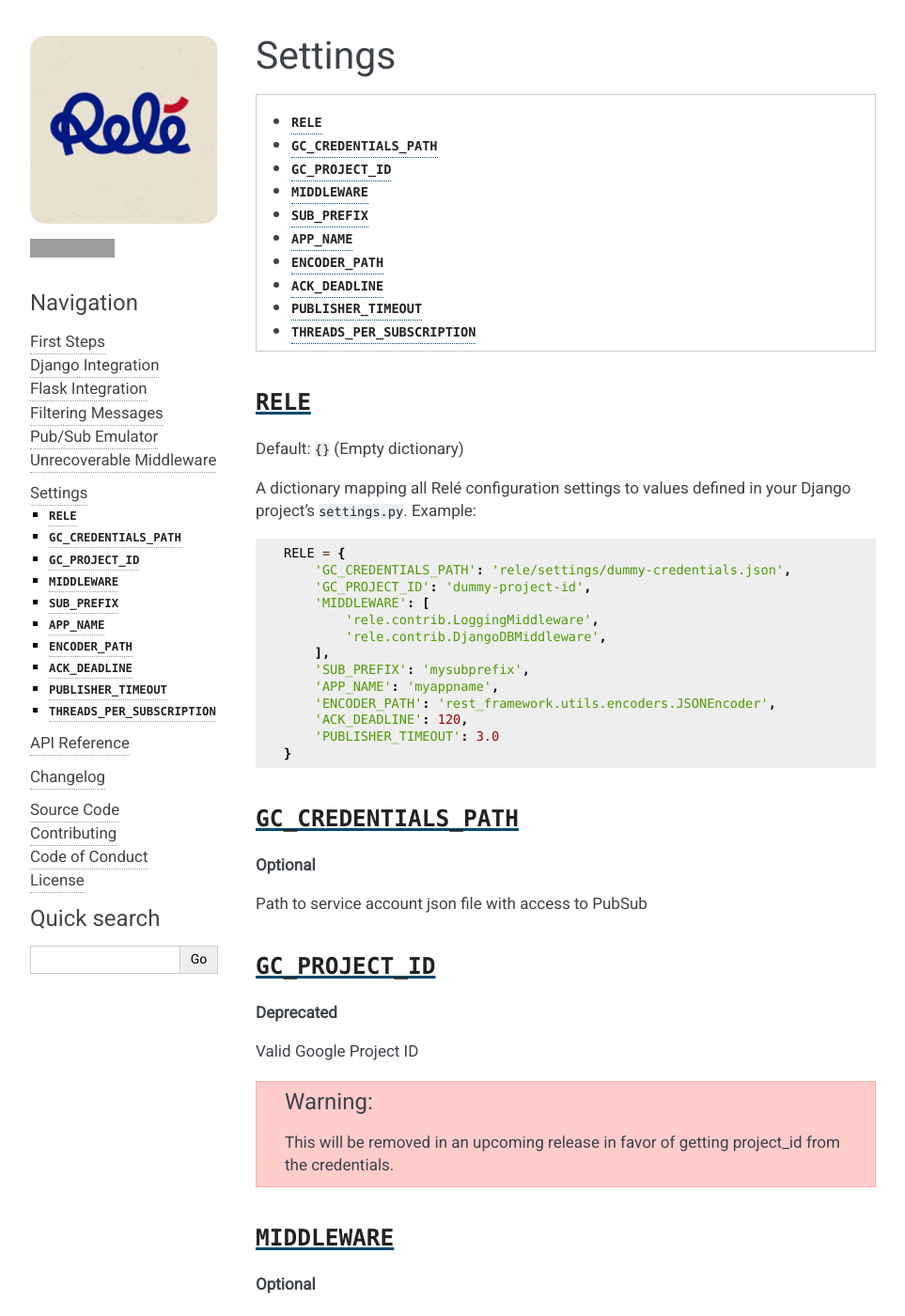
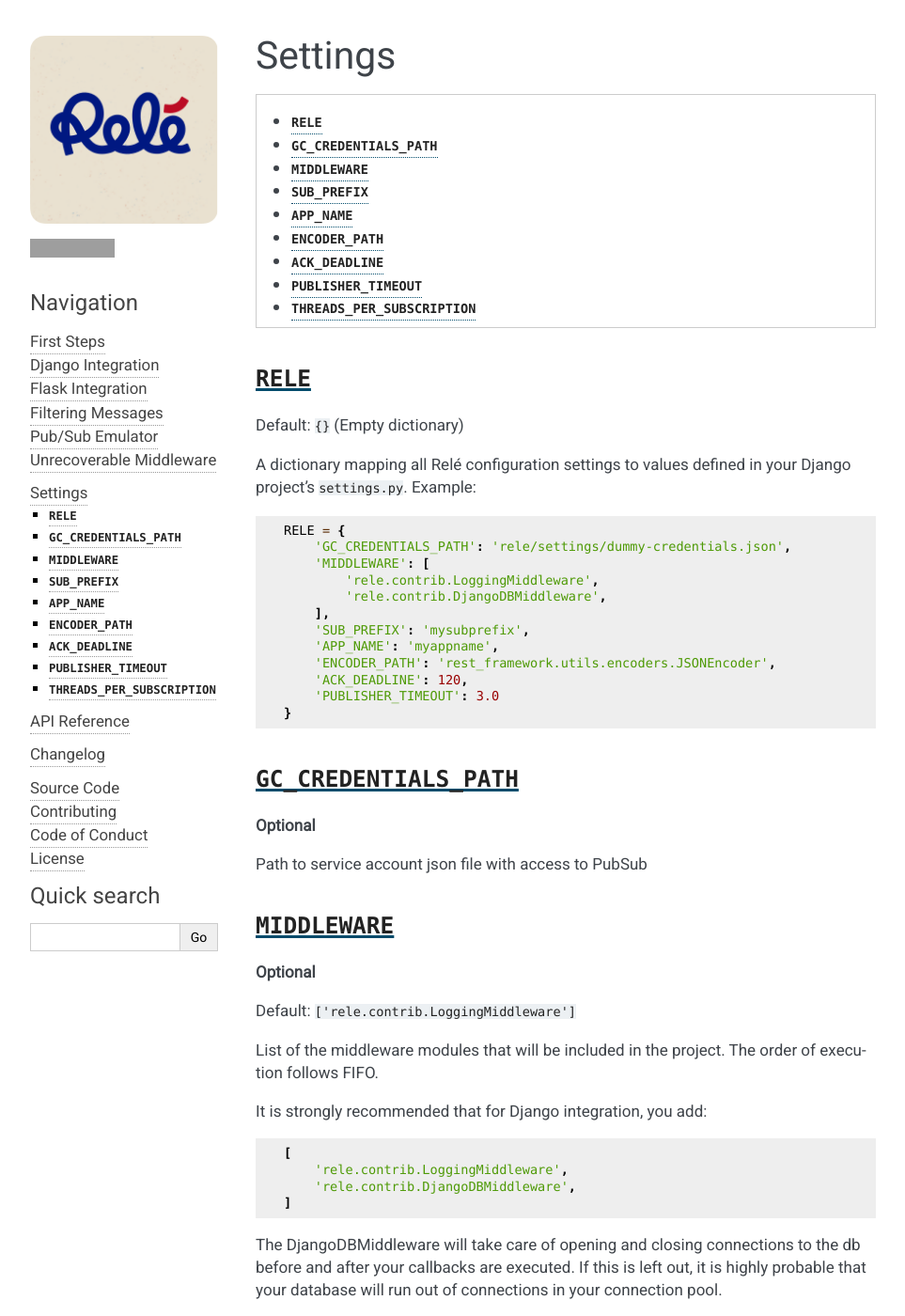
Before and after one commit to mercadona/rele, a Sphinx documentation site: the page built from docs/settings.rst, in a window 1280 px wide and 1400 px high. Shown: the whole window at 94% size, without its empty margins (148-1111 px from the left). Built offline with Sphinx 7.4.7, drawn with Linux system fonts in a browser that asks for light colours; grey boxes are pictures that could not be loaded.

Commit message:
Remove GC_PROJECT_ID (#183)

```diff
--- a/docs/guides/basics.rst
+++ b/docs/guides/basics.rst
@@ -26,7 +26,6 @@ To configure Relé, our settings may look something like:
 
     RELE = {
         'GC_CREDENTIALS_PATH': 'credentials.json',
-        'GC_PROJECT_ID': 'photo-uploading-app',
     }
 
 .. code:: python
--- a/docs/guides/django.rst
+++ b/docs/guides/django.rst
@@ -17,7 +17,6 @@ To configure Relé, our settings may look something like:
 
     RELE = {
         'GC_CREDENTIALS_PATH': 'photo_project/settings/dummy-credentials.json',
-        'GC_PROJECT_ID': 'photo-imaging',
         'MIDDLEWARE': [
             'rele.contrib.LoggingMiddleware',
             'rele.contrib.DjangoDBMiddleware',
--- a/docs/guides/emulator.rst
+++ b/docs/guides/emulator.rst
@@ -30,7 +30,6 @@ To be able to do that we can follow the steps below:
     RELE = {
         'APP_NAME': 'my-awesome-app',
         'SUB_PREFIX': 'test',
-        'GC_PROJECT_ID': 'my-awesome-project',
         'GC_CREDENTIALS_PATH': 'my-credentials',
         'MIDDLEWARE': [
             'rele.contrib.LoggingMiddleware',
--- a/docs/guides/flask.rst
+++ b/docs/guides/flask.rst
@@ -17,7 +17,6 @@ To configure Relé, our settings may look something like:
 
     RELE = {
         'GC_CREDENTIALS_PATH': 'photo_project/settings/dummy-credentials.json',
-        'GC_PROJECT_ID': 'photo-imaging',
         'MIDDLEWARE': [
             'rele.contrib.LoggingMiddleware',
             'rele.contrib.FlaskMiddleware',
--- a/docs/guides/unrecoverable_middleware.rst
+++ b/docs/guides/unrecoverable_middleware.rst
@@ -18,7 +18,6 @@ First make sure the middleware is included in your Relé config.
 
     RELE = {
         'GC_CREDENTIALSGC_CREDENTIALS_PATH': 'credentials.json',
-        'GC_PROJECT_ID': 'photo-uploading-app',
         'MIDDLEWARE': ['rele.contrib.UnrecoverableMiddleWare']
     }
     config = rele.config.setup(RELE)
--- a/docs/settings.rst
+++ b/docs/settings.rst
@@ -20,7 +20,6 @@ Example::
 
     RELE = {
         'GC_CREDENTIALS_PATH': 'rele/settings/dummy-credentials.json',
-        'GC_PROJECT_ID': 'dummy-project-id',
         'MIDDLEWARE': [
             'rele.contrib.LoggingMiddleware',
             'rele.contrib.DjangoDBMiddleware',
@@ -42,17 +41,6 @@ Path to service account json file with access to PubSub
 
 
 .. _settings_project_id:
-
-``GC_PROJECT_ID``
-------------------
-
-**Deprecated**
-
-Valid Google Project ID
-
-.. warning:: This will be removed in an upcoming release in favor of getting
-    project_id from the credentials.
-
 
 ``MIDDLEWARE``
 ------------------
```
Also changed, not shown: 4 other files.
